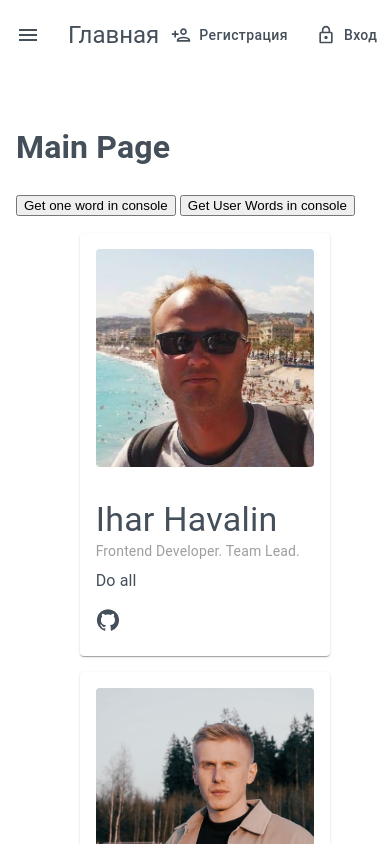
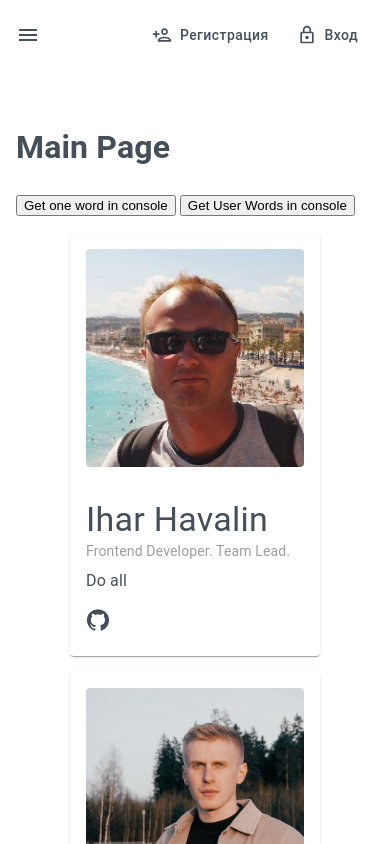
Before and after one commit to whityha/rslang, a React (Create React App) app: page / in a window 390 px wide. Shown: the top 844 px of the page. Built offline with nearby package versions, Linux system fonts and the light colour scheme.

Commit message:
feat: add adaptive styles

```diff
--- a/src/components/auth/auth-block.tsx
+++ b/src/components/auth/auth-block.tsx
@@ -20,7 +20,7 @@ const AuthBlock: FC = () => {
   };
 
   return (
-    <>
+    <div>
       {' '}
       {auth.isAuth
         ? (
@@ -43,7 +43,7 @@ const AuthBlock: FC = () => {
             <LoginBlock />
           </>
         )}
-    </>
+    </div>
   );
 };
 
--- a/src/components/word-list/word-list.tsx
+++ b/src/components/word-list/word-list.tsx
@@ -1,5 +1,7 @@
 import { FC, useState, useEffect } from 'react';
-import { Button, ButtonGroup, Grid } from '@mui/material';
+import {
+  Button, ButtonGroup, Fab, Grid,
+} from '@mui/material';
 import WordCard from '../word-card/word-card';
 import { Word } from '../../types/word';
 import { useAppDispatch, useWords } from '../../redux/hooks';
@@ -19,11 +21,22 @@ const WordList: FC = () => {
   }, [dispatch]);
 
   return (
-    <>
+    <div style={{ position: 'relative' }}>
+      <Fab
+        onClick={() => setShowTranslation(!showTranslation)}
+        size="small"
+        variant="extended"
+        color="primary"
+        aria-label="add"
+        sx={{ position: 'absolute', top: 50 }}
+      >
+        {showTranslation ? 'Скрыть перевод' : 'Показать перевод'}
+      </Fab>
       <ButtonGroup
-        sx={{ mb: 5 }}
+        sx={{ mb: 10 }}
         variant="outlined"
-        aria-label="outlined button group"
+        size="small"
+        aria-label="small button group"
       >
         <Button onClick={() => dispatch(getAllWords())}>reload</Button>
         <Button onClick={() => dispatch(setWordsLoading(true))}>
@@ -31,9 +44,6 @@ const WordList: FC = () => {
         </Button>
         <Button onClick={() => dispatch(setWordsLoading(false))}>
           set No Loading
-        </Button>
-        <Button onClick={() => setShowTranslation(!showTranslation)}>
-          {showTranslation ? 'Скрыть перевод' : 'Показать перевод'}
         </Button>
       </ButtonGroup>
       <Grid container spacing={3}>
@@ -53,7 +63,7 @@ const WordList: FC = () => {
           ))
         )}
       </Grid>
-    </>
+    </div>
   );
 };
 
--- a/src/layout/footer.tsx
+++ b/src/layout/footer.tsx
@@ -14,12 +14,12 @@ const Footer: FC = () => {
         display: 'flex',
         justifyContent: 'space-between',
         alignItems: 'center',
-        height: 70,
+        height: matchesSM ? 70 : 100,
         padding: '0px 5% 0px 5%',
       }}
       className="footer"
     >
-      <Box component="a" href="https://rs.school/js/" width="100px">
+      <Box component="a" href="https://rs.school/js/" target="_blank" width="100px">
         <img alt="RSSchool" src={RSSChool} />
       </Box>
       <ButtonGroup
@@ -30,17 +30,17 @@ const Footer: FC = () => {
           height: { sm: '50%' },
         }}
       >
-        <Button href="https://github.com/memos77">
+        <Button href="https://github.com/memos77" target="_blank">
           <Typography variant="body2" textAlign="center" fontSize={matchesSM ? 'inherit' : '.7rem'}>
             Ihar Halavin
           </Typography>
         </Button>
-        <Button href="https://github.com/whityha">
+        <Button href="https://github.com/whityha" target="_blank">
           <Typography variant="body2" textAlign="center" fontSize={matchesSM ? 'inherit' : '.7rem'}>
             Pavel Khapaliuk
           </Typography>
         </Button>
-        <Button href="https://github.com/unclekoin">
+        <Button href="https://github.com/unclekoin" target="_blank">
           <Typography variant="body2" textAlign="center" fontSize={matchesSM ? 'inherit' : '.7rem'}>
             Pavel Koryakin
           </Typography>
--- a/src/layout/header.tsx
+++ b/src/layout/header.tsx
@@ -43,12 +43,18 @@ interface HeaderProps {
 const Header: FC<HeaderProps> = ({ setOpen }: HeaderProps) => {
   const { pathname } = useLocation();
   const theme = useTheme();
-  const matches = useMediaQuery(theme.breakpoints.up('lg'));
+  const matchesLG = useMediaQuery(theme.breakpoints.up('lg'));
+  const matchesSM = useMediaQuery(theme.breakpoints.up('sm'));
 
   return (
     <AppBar position="static" elevation={0}>
-      <Toolbar sx={{ height: 70, bgcolor: '#ffffff' }}>
-        {!matches && (
+      <Toolbar sx={{
+        height: 70,
+        bgcolor: '#ffffff',
+        justifyContent: !matchesSM ? 'space-between' : 'initial',
+      }}
+      >
+        {!matchesLG && (
           <IconButton
             onClick={() => setOpen(true)}
             size="large"
@@ -62,9 +68,11 @@ const Header: FC<HeaderProps> = ({ setOpen }: HeaderProps) => {
             <MenuIcon sx={{ color: 'text.primary' }} />
           </IconButton>
         )}
+        {matchesSM && (
         <Typography variant="h5" component="h1" sx={{ flexGrow: 1, color: 'text.primary' }}>
           {getTitle(pathname)}
         </Typography>
+        )}
         <AuthBlock />
       </Toolbar>
     </AppBar>
--- a/src/pages/dictionary.tsx
+++ b/src/pages/dictionary.tsx
@@ -1,5 +1,5 @@
 import { FC } from 'react';
-import Dictionary from '../components/  dictionary/dictionary';
+import Dictionary from '../components/dictionary/dictionary';
 
 const DictionaryPage: FC = () => (<Dictionary />);
 export default DictionaryPage;
```
Also changed, not shown: src/components/dictionary/dictionary.tsx (renamed from src/components/  dictionary/dictionary.tsx).
